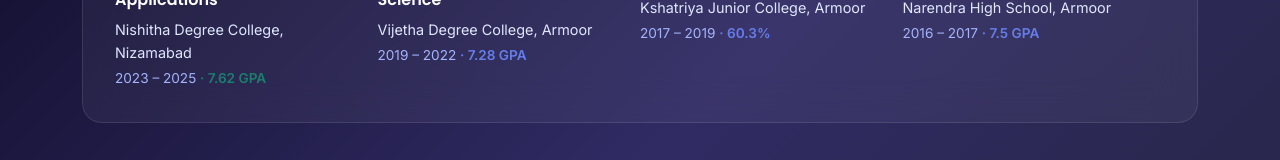
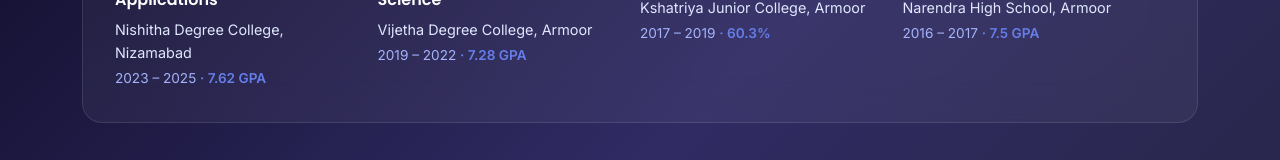
Before and after one commit to HithenJ/myportfolio, an Angular app: page / in a window 1280 px wide. Shown: the part 1836-1996 px from the top of the page. Built offline with nearby package versions, Linux system fonts and the light colour scheme.

Commit message:
Change class name from 'timeline-status' to 'timeline-grade'

```diff
--- a/src/app/component/about/about.component.html
+++ b/src/app/component/about/about.component.html
@@ -69,7 +69,7 @@
               <div class="tl-dot active-marker"></div>
               <h4 class="timeline-title">Master of Computer Applications</h4>
               <p class="timeline-institution">Nishitha Degree College, Nizamabad</p>
-           <p class="timeline-period">2023 – 2025 <span class="timeline-status">· 7.62 GPA</span></p>
+           <p class="timeline-period">2023 – 2025 <span class="timeline-grade">· 7.62 GPA</span></p>
             </div>
             <div class="tl-item">
               <div class="tl-dot"></div>
```
